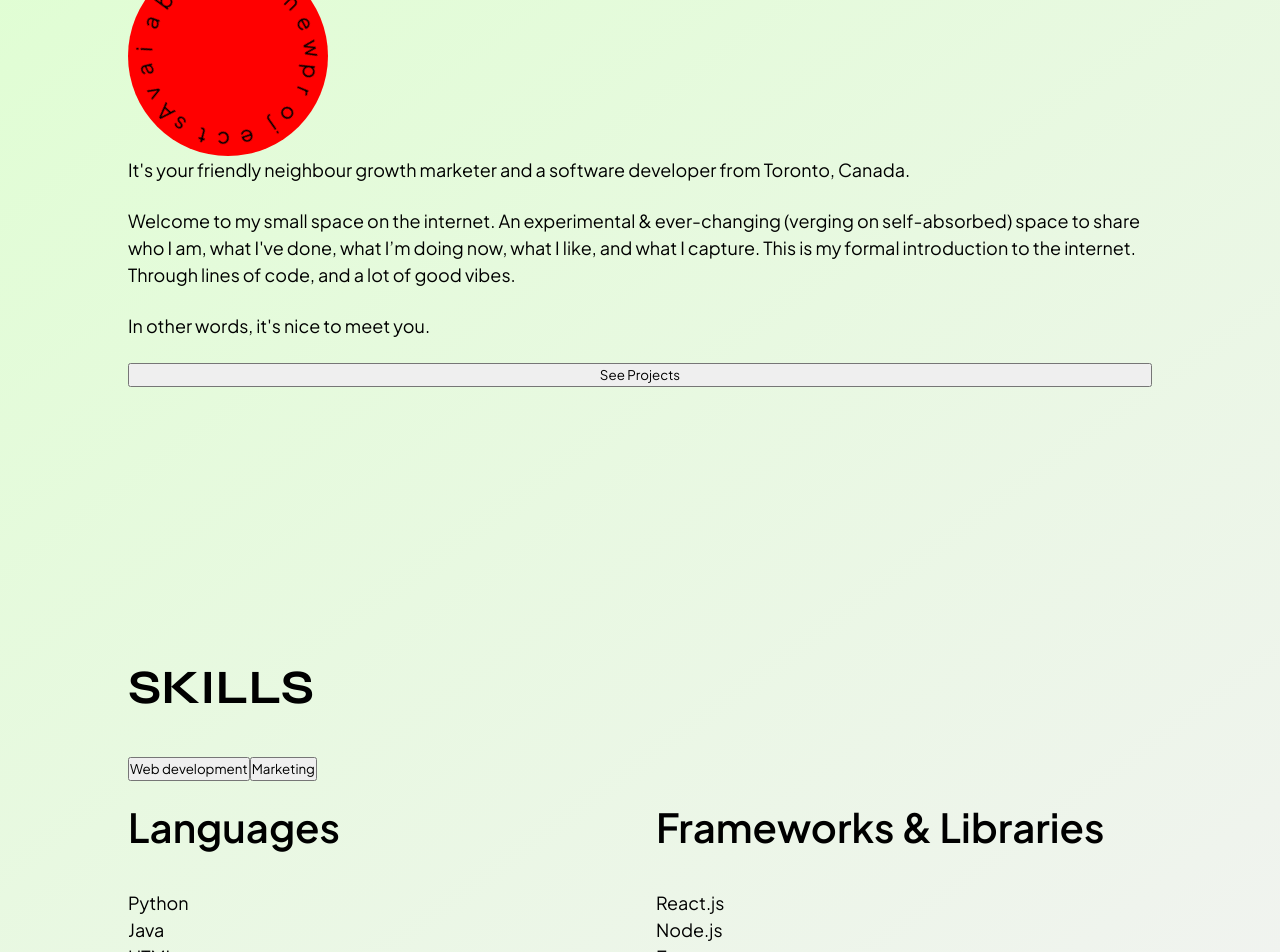
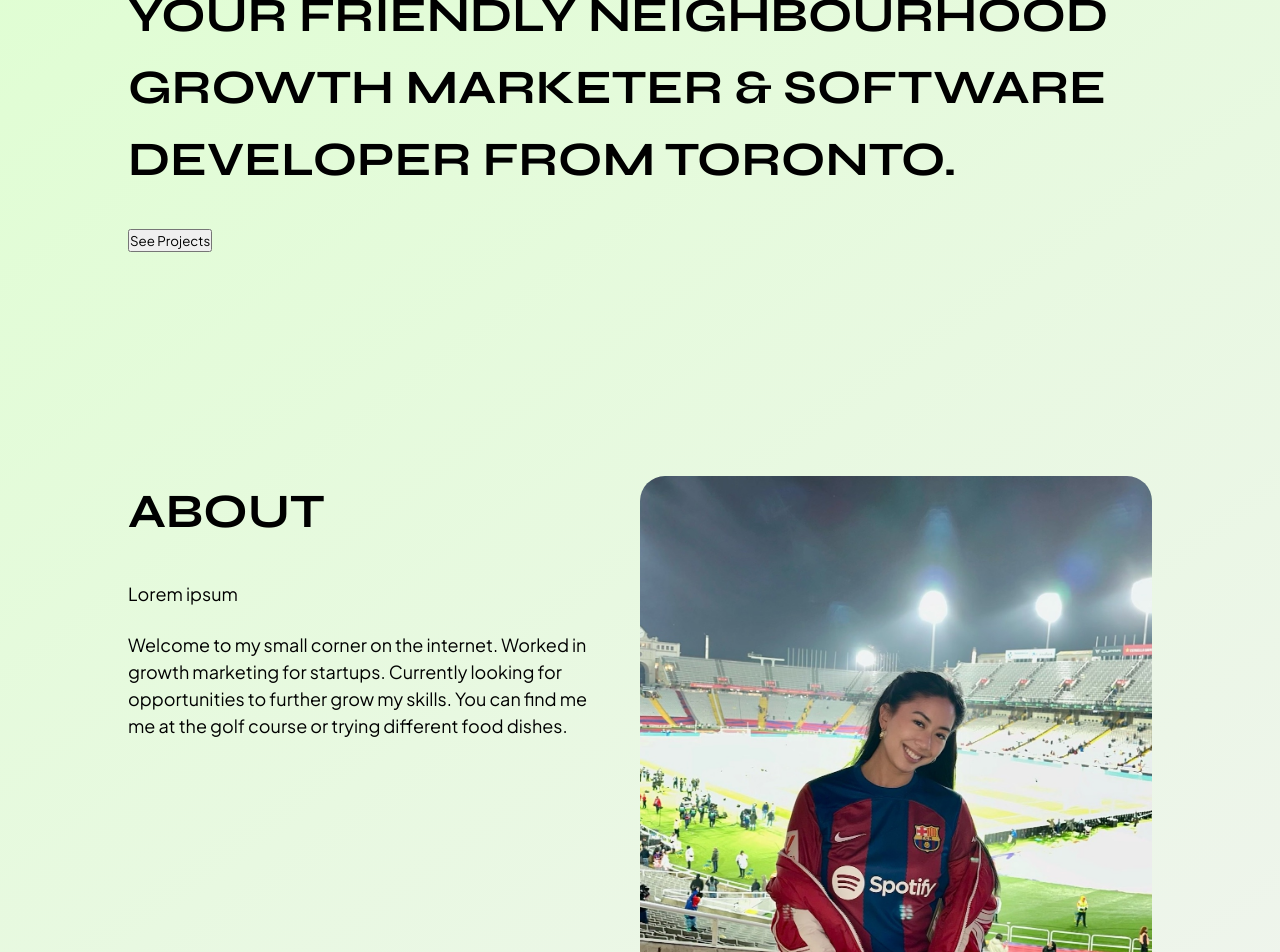
Before and after one commit to laura-nguyen/laura-nguyen-website, a React (Vite) app: page / in a window 1280 px wide. Shown: the part 280-1232 px from the top of the page. Built offline with nearby package versions, Linux system fonts and the light colour scheme.

Commit message:
added about section on homepage

```diff
--- a/src/App.scss
+++ b/src/App.scss
@@ -13,7 +13,7 @@
 }
 
 body {
-  // background: var(--body_background);
+  background: var(--body_background);
   background: var(--body_background_gradient);
   background-repeat: no-repeat;
 
--- /dev/null
+++ b/src/components/About/About.jsx
@@ -0,0 +1,28 @@
+import "./About.scss";
+import lauraPic from "./../../assets/images/laura.jpg";
+
+const About = () => {
+  return (
+    <div className="about-wrapper">
+      <div>
+        <h1>About</h1>
+        <p>Lorem ipsum</p>
+        <p>
+          Welcome to my small corner on the internet. Worked in growth marketing
+          for startups. Currently looking for opportunities to further grow my
+          skills. You can find me me at the golf course or trying different food
+          dishes.
+        </p>
+      </div>
+
+      <img
+        src={lauraPic}
+        alt="pic of laura nguyen"
+        srcset=""
+        className="about__img"
+      />
+    </div>
+  );
+};
+
+export default About;
--- /dev/null
+++ b/src/components/About/About.scss
@@ -0,0 +1,13 @@
+@import "./../../styles/partials/mixins.scss";
+@import "./../../styles/partials/typography.scss";
+@import "./../../styles/partials/variables.scss";
+
+.about-wrapper {
+  display: flex;
+  justify-content: space-between;
+  gap: 2.25rem;
+}
+.about__img {
+  width: 50%;
+  border-radius: 25px;
+}
--- a/src/components/CircleText/CircleText.jsx
+++ b/src/components/CircleText/CircleText.jsx
@@ -16,7 +16,7 @@ const CircleText = () => {
   return (
     <div className="circle">
       <div className="text">
-        <p>Avaiable for new projects</p>
+        <p>Avaiable for new projects -</p>
       </div>
     </div>
   );
--- a/src/components/CircleText/CircleText.scss
+++ b/src/components/CircleText/CircleText.scss
@@ -18,8 +18,10 @@
   width: 100%;
   height: 100%;
   position: absolute;
+
   animation: anim 10s linear infinite;
-  font-family: Arial, Helvetica, sans-serif !important;
+  font-family: "Syne", sans-serif !important;
+  text-transform: uppercase;
 }
 
 @keyframes anim {
--- a/src/pages/HomePage/HomePage.jsx
+++ b/src/pages/HomePage/HomePage.jsx
@@ -3,26 +3,32 @@ import ProjectTabs from "../../components/ProjectTabs/ProjectTabs";
 import HorizontalTabs from "../../components/HorizontalTabs/HorizontalTabs";
 import CircleText from "../../components/CircleText/CircleText";
 import Contact from "../../components/Contact/Contact";
+import About from "../../components/About/About";
 const HomePage = () => {
   return (
     <>
       <main className="main">
-        <h1>Hey, I'm Laura.</h1>
-        <CircleText />
-        <p>
-          It's your friendly neighbour growth marketer and a software developer
-          from Toronto, Canada.
-        </p>
-        <p>
-          Welcome to my small space on the internet. An experimental &
-          ever-changing (verging on self-absorbed) space to share who I am, what
-          I've done, what I’m doing now, what I like, and what I capture. This
-          is my formal introduction to the internet. Through lines of code, and
-          a lot of good vibes.
-        </p>
-        <p>In other words, it's nice to meet you.</p>
-        <button>See Projects</button>
+        <div className="hero">
+          <h1 className="main__title">
+            Hey, I'm Laura,
+            <br /> your friendly neighbourhood growth marketer & software
+            developer from Toronto.
+            {/* I enjoy finding human touch in a pixelated
+            world. */}
+          </h1>
+          {/* <CircleText /> */}
+          {/* <p className="hero__description">
+            Your friendly neighborhood growth marketer and software developer
+            from Toronto, Canada.
+          </p> */}
+          {/* <p>Finding human touch in a pixelated world.</p> */}
+
+          <button>See Projects</button>
+        </div>
       </main>
+      <section className="about">
+        <About />
+      </section>
       <section className="skills">
         <h1>Skills</h1>
         <HorizontalTabs />
--- a/src/pages/HomePage/HomePage.scss
+++ b/src/pages/HomePage/HomePage.scss
@@ -3,6 +3,7 @@
 @import "./../../styles/partials/variables.scss";
 
 .main,
+.about,
 .skills,
 .projects,
 .contact {
@@ -23,8 +24,26 @@
 }
 
 .main {
-  margin-top: 6rem;
+  z-index: -10000;
+  height: 90vh;
+  display: flex;
+  justify-content: center;
+  //   display: flex;
+  //   flex-direction: column;
+  //   align-items: center;
   @include tablet {
-    height: 100vh;
+  }
+
+  &__title {
+    font-size: 3rem;
   }
 }
+
+.hero {
+  &__description {
+    font-size: 1.25rem;
+    @include tablet {
+      font-size: 1.75rem;
+    }
+  }
+}
```
Also changed, not shown: src/assets/images/laura.jpg (added).
